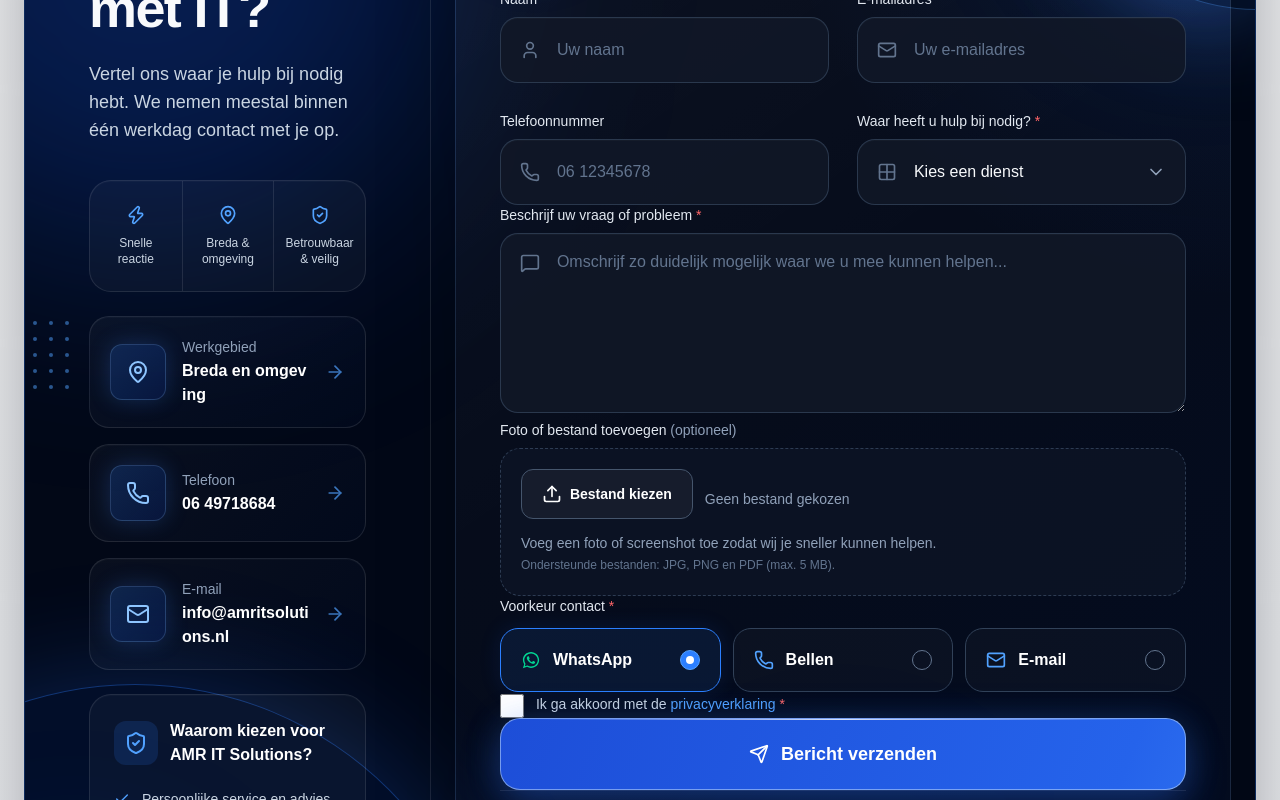
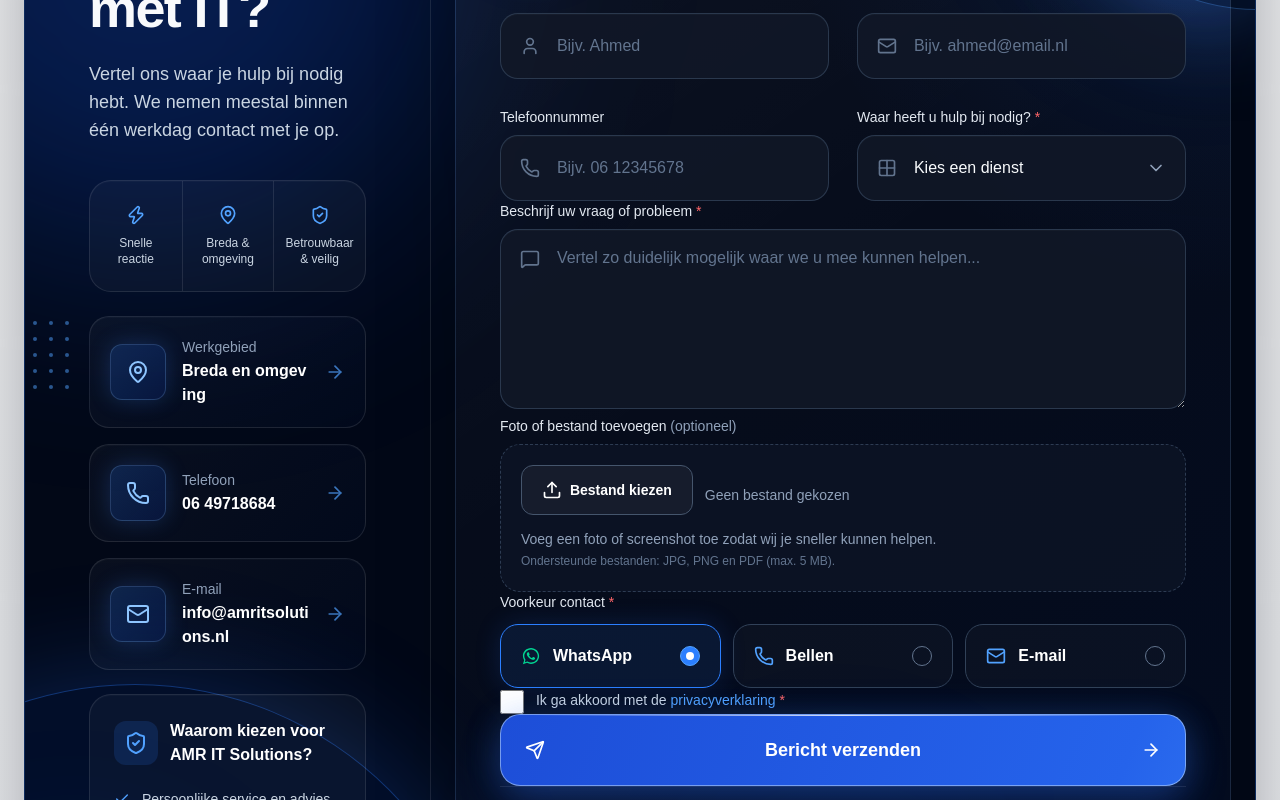
Before and after one commit to amritsolutions/amr-it-solutions, a Next.js app: page / in a window 1280 px wide. Shown: the part 5500-6300 px from the top of the page. Built offline with nearby package versions, Linux system fonts and the light colour scheme.

Commit message:
zoek serch

```diff
--- a/components/Contact.tsx
+++ b/components/Contact.tsx
@@ -227,7 +227,7 @@ export default function Contact() {
               <form
                 onSubmit={handleSubmit}
                 encType="multipart/form-data"
-                className="relative space-y-8 overflow-hidden rounded-[30px] border border-blue-300/15 bg-[radial-gradient(circle_at_top_right,rgba(37,99,235,0.12),transparent_34%),linear-gradient(145deg,rgba(255,255,255,0.05),rgba(255,255,255,0.018)_45%,rgba(37,99,235,0.04))] p-7 shadow-[0_24px_80px_rgba(0,0,0,0.22),inset_0_1px_0_rgba(255,255,255,0.045)] sm:p-9 lg:p-10 xl:p-11"
+                className="relative space-y-7 overflow-hidden rounded-[30px] border border-blue-300/15 bg-[radial-gradient(circle_at_top_right,rgba(37,99,235,0.12),transparent_34%),linear-gradient(145deg,rgba(255,255,255,0.05),rgba(255,255,255,0.018)_45%,rgba(37,99,235,0.04))] p-7 shadow-[0_24px_80px_rgba(0,0,0,0.22),inset_0_1px_0_rgba(255,255,255,0.045)] sm:p-9 lg:p-10 xl:p-11"
               >
                 <div className="pointer-events-none absolute -right-28 -top-28 h-72 w-72 rounded-full bg-blue-500/10 blur-[72px]" />
                 <div className="pointer-events-none absolute -bottom-32 left-1/3 h-64 w-64 rounded-full bg-blue-600/[0.045] blur-[80px]" />
@@ -275,7 +275,7 @@ export default function Contact() {
                       type="text"
                       name="name"
                       autoComplete="name"
-                      placeholder="Uw naam"
+                      placeholder="Bijv. Ahmed"
                       required
                       className={`${inputClass} pl-14`}
                     />
@@ -287,7 +287,7 @@ export default function Contact() {
                       type="email"
                       name="email"
                       autoComplete="email"
-                      placeholder="Uw e-mailadres"
+                      placeholder="Bijv. ahmed@email.nl"
                       required
                       className={`${inputClass} pl-14`}
                     />
@@ -299,7 +299,7 @@ export default function Contact() {
                       type="tel"
                       name="phone"
                       autoComplete="tel"
-                      placeholder="06 12345678"
+                      placeholder="Bijv. 06 12345678"
                       className={`${inputClass} pl-14`}
                     />
                   </Field>
@@ -333,7 +333,7 @@ export default function Contact() {
                   <MessageSquare className="pointer-events-none absolute left-5 top-5 h-5 w-5 text-slate-500" />
                   <textarea
                     name="message"
-                    placeholder="Omschrijf zo duidelijk mogelijk waar we u mee kunnen helpen..."
+                    placeholder="Vertel zo duidelijk mogelijk waar we u mee kunnen helpen..."
                     rows={6}
                     required
                     className={`${inputClass} min-h-[180px] resize-y pl-14`}
@@ -435,10 +435,15 @@ export default function Contact() {
                 <button
                   type="submit"
                   disabled={submitting}
-                  className="group relative inline-flex min-h-[72px] w-full items-center justify-center gap-3 overflow-hidden rounded-[20px] border border-blue-200/55 bg-[linear-gradient(110deg,#1d4ed8_0%,#2563eb_42%,#3b82f6_62%,#1d4ed8_100%)] bg-[length:220%_100%] px-6 py-4 text-lg font-bold text-white shadow-[0_18px_40px_rgba(37,99,235,0.32),0_0_36px_rgba(59,130,246,0.18)] transition-all duration-300 before:absolute before:inset-x-8 before:top-0 before:h-px before:bg-gradient-to-r before:from-transparent before:via-white/80 before:to-transparent hover:-translate-y-1 hover:bg-[position:100%_0] hover:shadow-[0_26px_58px_rgba(37,99,235,0.44),0_0_48px_rgba(59,130,246,0.24)] disabled:cursor-not-allowed disabled:opacity-60 disabled:hover:translate-y-0"
+                  className="group relative inline-flex min-h-[72px] w-full items-center justify-center overflow-hidden rounded-[20px] border border-blue-200/55 bg-[linear-gradient(110deg,#1d4ed8_0%,#2563eb_42%,#3b82f6_62%,#1d4ed8_100%)] bg-[length:220%_100%] px-16 py-4 text-lg font-bold text-white shadow-[0_18px_40px_rgba(37,99,235,0.32),0_0_36px_rgba(59,130,246,0.18)] transition-all duration-300 before:absolute before:inset-x-8 before:top-0 before:h-px before:bg-gradient-to-r before:from-transparent before:via-white/80 before:to-transparent hover:-translate-y-1 hover:bg-[position:100%_0] hover:shadow-[0_26px_58px_rgba(37,99,235,0.44),0_0_48px_rgba(59,130,246,0.24)] focus-visible:outline-none focus-visible:ring-4 focus-visible:ring-blue-400/30 disabled:cursor-not-allowed disabled:opacity-60 disabled:hover:translate-y-0"
                 >
-                  <Send className="h-5 w-5 transition-transform duration-300 group-hover:-translate-y-0.5 group-hover:translate-x-0.5" />
-                  {submitting ? "Bericht verzenden..." : "Bericht verzenden"}
+                  <Send className="absolute left-6 h-5 w-5 transition-transform duration-300 group-hover:-translate-y-0.5 group-hover:translate-x-0.5" />
+
+                  <span>
+                    {submitting ? "Bericht verzenden..." : "Bericht verzenden"}
+                  </span>
+
+                  <ArrowRight className="absolute right-6 h-5 w-5 transition-transform duration-300 group-hover:translate-x-1" />
                 </button>
 
                 <div className="grid gap-6 border-t border-white/10 pt-7 text-sm leading-5 text-slate-300 sm:grid-cols-3 lg:text-[15px] lg:leading-6">
@@ -614,9 +619,9 @@ function PreferenceOption({
 }) {
   return (
     <label
-      className={`flex min-h-[64px] cursor-pointer items-center gap-3 rounded-[18px] border px-5 py-4 transition-all duration-300 ${
+      className={`flex min-h-[64px] cursor-pointer items-center gap-3 rounded-[18px] border px-5 py-4 transition-all duration-300 hover:-translate-y-0.5 ${
         selected
-          ? "border-blue-500 bg-blue-500/10 shadow-[0_0_22px_rgba(37,99,235,0.12)]"
+          ? "border-blue-500 bg-blue-500/10 shadow-[0_0_26px_rgba(37,99,235,0.18)]"
           : "border-slate-700 bg-white/[0.025] hover:border-slate-600 hover:bg-white/[0.05]"
       }`}
     >
```
